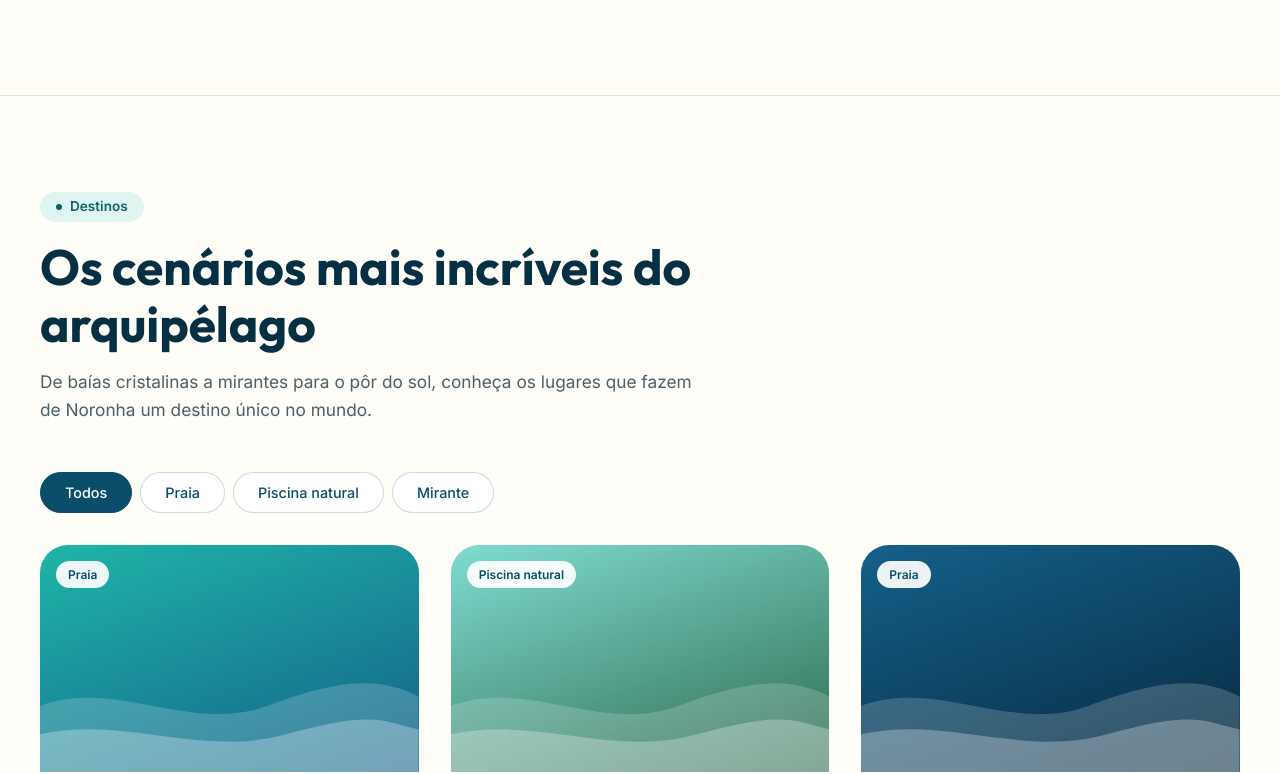
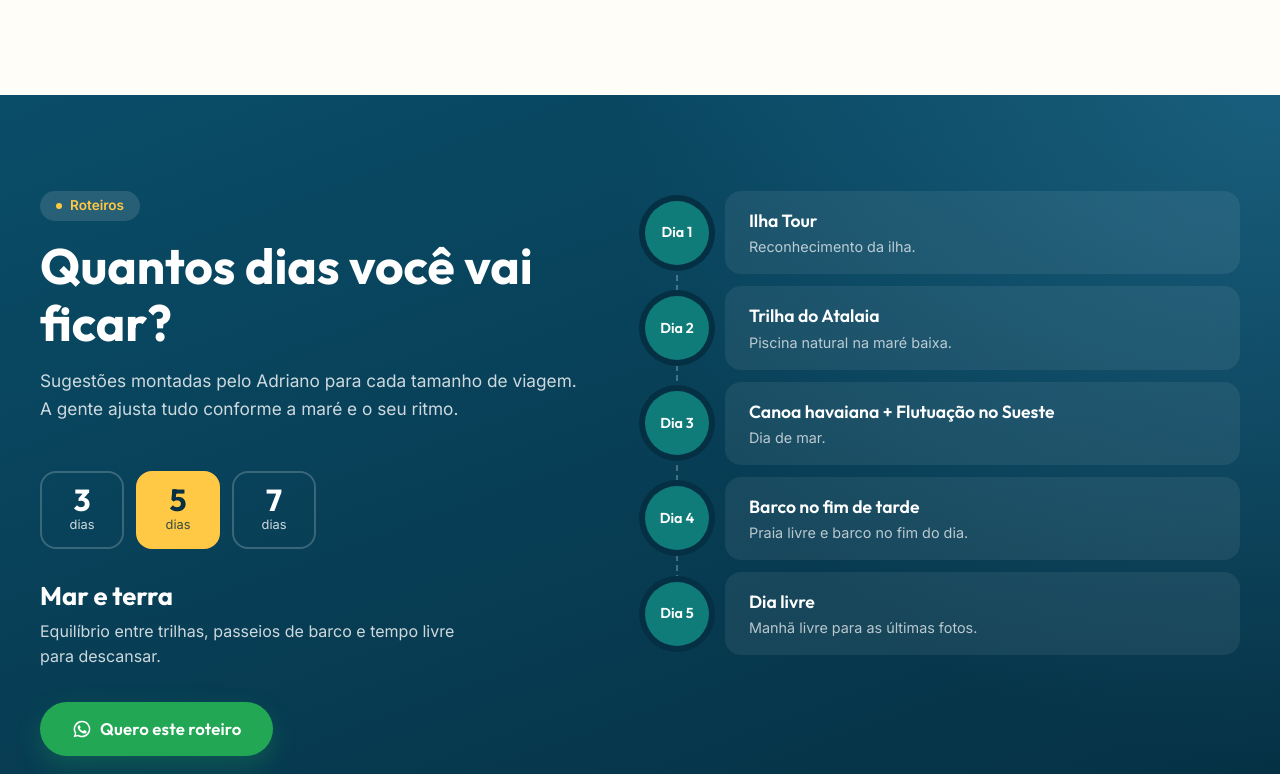
Before and after one commit to camilagermanoo/adrianoNoronha, a React (Vite) app: page / in a window 1280 px wide. Shown: the part 2554-3328 px from the top of the page. Built offline with nearby package versions, Linux system fonts and the light colour scheme.

Commit message:
feat(itineraries): add day-by-day trip suggestions for 3, 5 and 7 days
- Add selectable itinerary lengths with animated timeline
- Resolve tour names from the shared tour catalog
- Link each itinerary to a prefilled WhatsApp quote request

```diff
--- a/src/App.tsx
+++ b/src/App.tsx
@@ -6,6 +6,7 @@ import { Fees } from './components/Fees/Fees'
 import { Footer } from './components/Footer/Footer'
 import { Header } from './components/Header/Header'
 import { Hero } from './components/Hero/Hero'
+import { Itineraries } from './components/Itineraries/Itineraries'
 import { Testimonials } from './components/Testimonials/Testimonials'
 import { Tours } from './components/Tours/Tours'
 import { WhatsAppFloat } from './components/WhatsAppFloat/WhatsAppFloat'
@@ -18,6 +19,7 @@ function App() {
       <main>
         <Hero />
         <Tours />
+        <Itineraries />
         <Destinations />
         <About />
         <Testimonials />
--- /dev/null
+++ b/src/components/Itineraries/Itineraries.module.css
@@ -0,0 +1,166 @@
+.section {
+  padding-block: var(--space-24);
+  background:
+    radial-gradient(circle at 100% 0%, rgb(74 180 230 / 0.25), transparent 45%),
+    linear-gradient(160deg, var(--color-ocean-700), var(--color-ocean-900));
+  color: var(--color-white);
+}
+
+.grid {
+  display: grid;
+  grid-template-columns: 1fr 1.1fr;
+  align-items: start;
+  gap: var(--space-16);
+}
+
+.options {
+  display: flex;
+  gap: var(--space-3);
+  margin-bottom: var(--space-8);
+}
+
+.option {
+  display: flex;
+  flex-direction: column;
+  align-items: center;
+  width: 84px;
+  padding-block: var(--space-3);
+  border: 2px solid rgb(255 255 255 / 0.2);
+  border-radius: var(--radius-md);
+  color: var(--color-white);
+  transition:
+    background-color var(--transition-base),
+    border-color var(--transition-base),
+    color var(--transition-base);
+}
+
+.option strong {
+  font-family: var(--font-display);
+  font-size: 1.9rem;
+  line-height: 1;
+}
+
+.option span {
+  font-size: 0.8rem;
+  opacity: 0.8;
+}
+
+.option:hover {
+  border-color: rgb(255 255 255 / 0.5);
+}
+
+.optionActive {
+  border-color: var(--color-sun-400);
+  background: var(--color-sun-400);
+  color: var(--color-ocean-900);
+}
+
+.title {
+  font-size: 1.6rem;
+  color: var(--color-white);
+}
+
+.summary {
+  max-width: 44ch;
+  margin-block: var(--space-2) var(--space-8);
+  color: rgb(255 255 255 / 0.8);
+}
+
+.timeline {
+  position: relative;
+  display: grid;
+  gap: var(--space-3);
+  list-style: none;
+}
+
+.timeline::before {
+  content: '';
+  position: absolute;
+  top: 24px;
+  bottom: 24px;
+  left: 31px;
+  border-left: 2px dashed rgb(255 255 255 / 0.25);
+}
+
+.step {
+  position: relative;
+  display: flex;
+  align-items: center;
+  gap: var(--space-4);
+  animation: appear 400ms ease-out both;
+}
+
+.step:nth-child(2) {
+  animation-delay: 60ms;
+}
+
+.step:nth-child(3) {
+  animation-delay: 120ms;
+}
+
+.step:nth-child(4) {
+  animation-delay: 180ms;
+}
+
+.step:nth-child(5) {
+  animation-delay: 240ms;
+}
+
+.step:nth-child(6) {
+  animation-delay: 300ms;
+}
+
+.step:nth-child(7) {
+  animation-delay: 360ms;
+}
+
+.day {
+  display: grid;
+  place-items: center;
+  flex-shrink: 0;
+  width: 64px;
+  height: 64px;
+  border-radius: 50%;
+  background: var(--color-teal-600);
+  font-family: var(--font-display);
+  font-size: 0.9rem;
+  font-weight: 600;
+  box-shadow: 0 0 0 6px var(--color-ocean-900);
+}
+
+.stepBody {
+  flex: 1;
+  padding: var(--space-4) var(--space-6);
+  border-radius: var(--radius-md);
+  background: rgb(255 255 255 / 0.07);
+}
+
+.tours {
+  font-family: var(--font-display);
+  font-size: 1.1rem;
+  font-weight: 600;
+}
+
+.note {
+  font-size: 0.9rem;
+  color: rgb(255 255 255 / 0.7);
+}
+
+@keyframes appear {
+  from {
+    opacity: 0;
+    transform: translateX(16px);
+  }
+
+  to {
+    opacity: 1;
+    transform: translateX(0);
+  }
+}
+
+@media (max-width: 900px) {
+  .grid {
+    grid-template-columns: 1fr;
+    gap: var(--space-12);
+  }
+}
--- /dev/null
+++ b/src/components/Itineraries/Itineraries.tsx
@@ -0,0 +1,84 @@
+import { useState } from 'react'
+import { itineraries } from '../../data/itineraries'
+import { whatsAppLink } from '../../data/navigation'
+import { tours } from '../../data/tours'
+import { Button } from '../Button/Button'
+import { Icon } from '../Icon/Icon'
+import { SectionHeader } from '../SectionHeader/SectionHeader'
+import styles from './Itineraries.module.css'
+
+const tourTitles = new Map(tours.map((tour) => [tour.id, tour.title]))
+
+export function Itineraries() {
+  const [activeId, setActiveId] = useState(itineraries[1].id)
+  const active = itineraries.find((itinerary) => itinerary.id === activeId) ?? itineraries[0]
+
+  return (
+    <section id="roteiros" className={styles.section}>
+      <div className={`container ${styles.grid}`}>
+        <div>
+          <SectionHeader
+            eyebrow="Roteiros"
+            title="Quantos dias você vai ficar?"
+            description="Sugestões montadas pelo Adriano para cada tamanho de viagem. A gente ajusta tudo conforme a maré e o seu ritmo."
+            align="left"
+            tone="light"
+          />
+
+          <div className={styles.options} role="tablist" aria-label="Duração da viagem">
+            {itineraries.map((itinerary) => (
+              <button
+                key={itinerary.id}
+                type="button"
+                role="tab"
+                aria-selected={itinerary.id === activeId}
+                className={`${styles.option} ${itinerary.id === activeId ? styles.optionActive : ''}`}
+                onClick={() => setActiveId(itinerary.id)}
+              >
+                <strong>{itinerary.days}</strong>
+                <span>dias</span>
+              </button>
+            ))}
+          </div>
+
+          <h3 className={styles.title}>{active.title}</h3>
+          <p className={styles.summary}>{active.summary}</p>
+
+          <Button
+            href={whatsAppLink(
+              `Olá, Adriano! Gostei do roteiro "${active.title}" de ${active.days} dias. Pode me passar os valores?`,
+            )}
+            target="_blank"
+            rel="noreferrer"
+            variant="whatsapp"
+          >
+            <Icon name="whatsapp" size={20} />
+            Quero este roteiro
+          </Button>
+        </div>
+
+        <ol
+          className={styles.timeline}
+          role="tabpanel"
+          aria-label={`Roteiro de ${active.days} dias`}
+        >
+          {active.plan.map((step) => (
+            <li key={step.day} className={styles.step}>
+              <span className={styles.day}>{step.day}</span>
+              <div className={styles.stepBody}>
+                {step.tourIds.length > 0 ? (
+                  <p className={styles.tours}>
+                    {step.tourIds.map((id) => tourTitles.get(id) ?? id).join(' + ')}
+                  </p>
+                ) : (
+                  <p className={styles.tours}>Dia livre</p>
+                )}
+                <p className={styles.note}>{step.note}</p>
+              </div>
+            </li>
+          ))}
+        </ol>
+      </div>
+    </section>
+  )
+}
--- /dev/null
+++ b/src/data/itineraries.ts
@@ -0,0 +1,57 @@
+export interface Itinerary {
+  id: string
+  days: number
+  title: string
+  summary: string
+  plan: { day: string; tourIds: string[]; note: string }[]
+}
+
+export const itineraries: Itinerary[] = [
+  {
+    id: 'tres-dias',
+    days: 3,
+    title: 'Fim de semana na ilha',
+    summary: 'O essencial de Noronha para quem tem pouco tempo e quer aproveitar cada hora.',
+    plan: [
+      { day: 'Dia 1', tourIds: ['ilha-tour'], note: 'Panorama da ilha e pôr do sol no mirante.' },
+      {
+        day: 'Dia 2',
+        tourIds: ['barco-por-do-sol'],
+        note: 'Manhã livre na praia e barco à tarde.',
+      },
+      {
+        day: 'Dia 3',
+        tourIds: ['flutuacao-sueste'],
+        note: 'Tartarugas antes de ir para o aeroporto.',
+      },
+    ],
+  },
+  {
+    id: 'cinco-dias',
+    days: 5,
+    title: 'Mar e terra',
+    summary: 'Equilíbrio entre trilhas, passeios de barco e tempo livre para descansar.',
+    plan: [
+      { day: 'Dia 1', tourIds: ['ilha-tour'], note: 'Reconhecimento da ilha.' },
+      { day: 'Dia 2', tourIds: ['trilha-atalaia'], note: 'Piscina natural na maré baixa.' },
+      { day: 'Dia 3', tourIds: ['canoa-havaiana', 'flutuacao-sueste'], note: 'Dia de mar.' },
+      { day: 'Dia 4', tourIds: ['barco-por-do-sol'], note: 'Praia livre e barco no fim do dia.' },
+      { day: 'Dia 5', tourIds: [], note: 'Manhã livre para as últimas fotos.' },
+    ],
+  },
+  {
+    id: 'sete-dias',
+    days: 7,
+    title: 'Noronha sem pressa',
+    summary: 'Para viver a ilha por completo, incluindo mergulho e a trilha mais selvagem.',
+    plan: [
+      { day: 'Dia 1', tourIds: ['ilha-tour'], note: 'Primeiro contato com a ilha.' },
+      { day: 'Dia 2', tourIds: ['trilha-atalaia'], note: 'Piscina natural do Atalaia.' },
+      { day: 'Dia 3', tourIds: ['mergulho-batismo'], note: 'Primeiro mergulho com cilindro.' },
+      { day: 'Dia 4', tourIds: ['canoa-havaiana'], note: 'Remada cedo e tarde livre.' },
+      { day: 'Dia 5', tourIds: ['trilha-capim-acu'], note: 'Aventura do lado selvagem.' },
+      { day: 'Dia 6', tourIds: ['flutuacao-sueste', 'barco-por-do-sol'], note: 'Dia de mar.' },
+      { day: 'Dia 7', tourIds: [], note: 'Despedida sem pressa.' },
+    ],
+  },
+]
```
